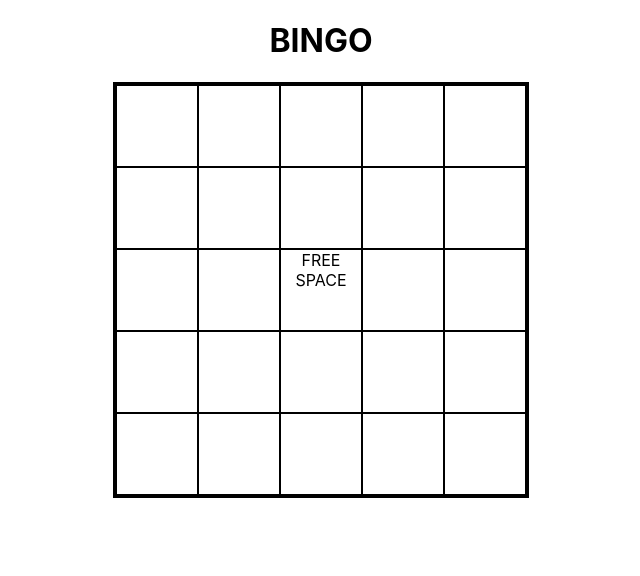
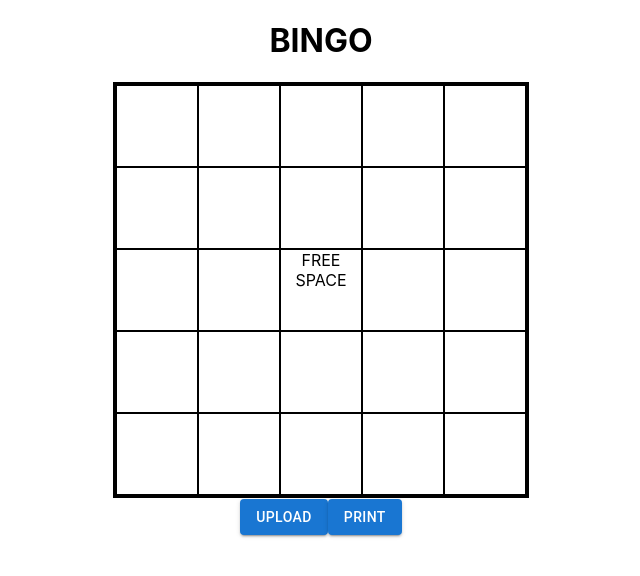
Before and after one commit to MWrighton/resume-samples-react, a React (Create React App) app: page / in a window 1280 px wide. Shown: the top 576 px of the page, without its empty margins (319-959 px from the left). Built offline with nearby package versions, Linux system fonts and the light colour scheme.

Commit message:
Adding buttons to board.

```diff
--- a/src/components/Board.js
+++ b/src/components/Board.js
@@ -1,5 +1,6 @@
 import BoardSquare from './BoardSquare';
 import './Board.css'
+import Button from '@mui/material/Button';
 
 export default function Board() {
   return (
@@ -23,7 +24,7 @@ export default function Board() {
             <div className='bingo-column'>
                <BoardSquare bingoText=""/>
                <BoardSquare bingoText=""/>
-               <BoardSquare className='free-space' bingoText="FREE SPACE"/>
+               <BoardSquare className='free-space' bingoText="FREE SPACE" isFree/>
                <BoardSquare bingoText=""/>
                <BoardSquare bingoText=""/>
             </div>
@@ -42,6 +43,10 @@ export default function Board() {
                <BoardSquare bingoText=""/>
             </div>
          </div>
+         <div>
+            <Button variant="contained">Upload</Button>
+            <Button variant="contained">Print</Button>
+         </div>
       </div>
   );
 }
```
